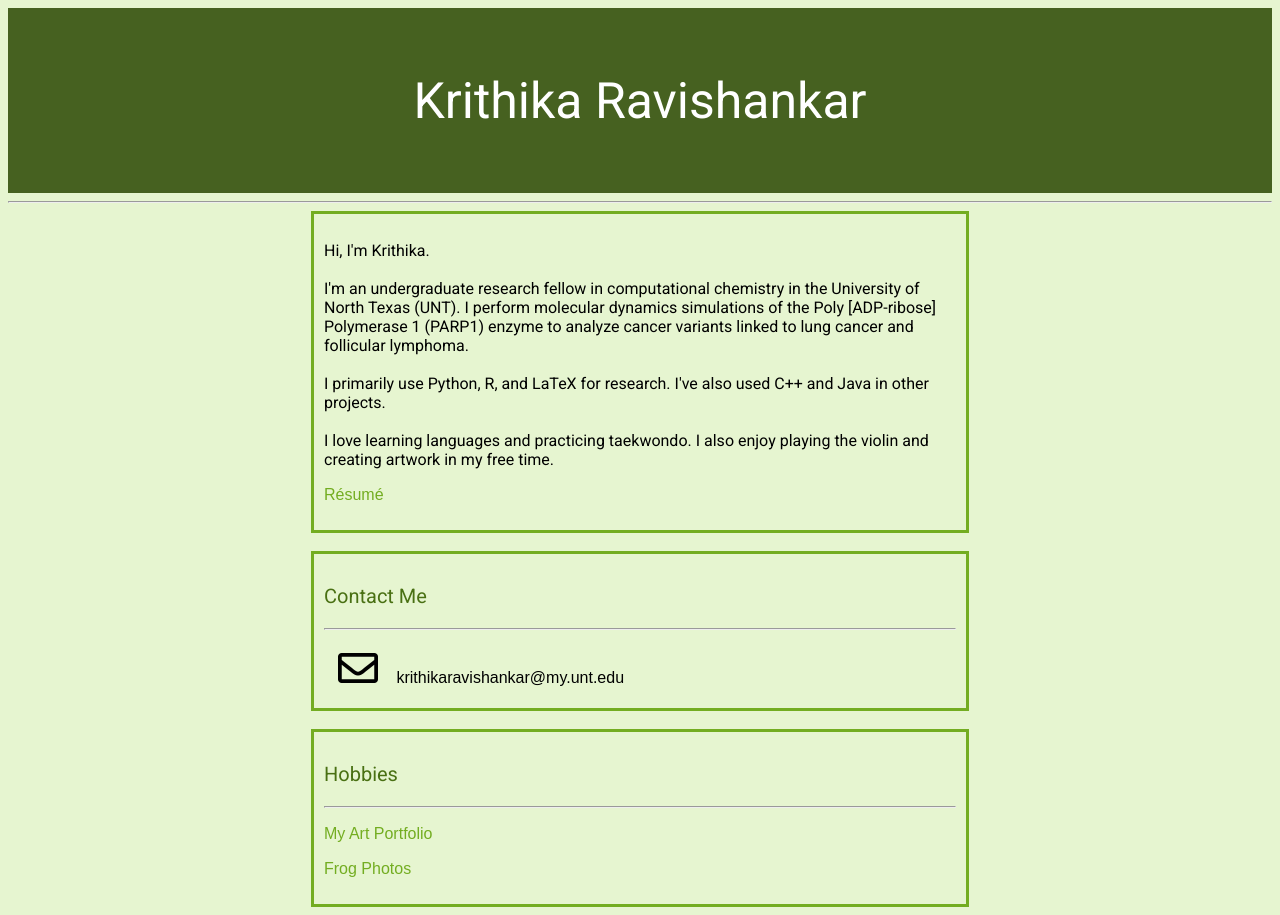
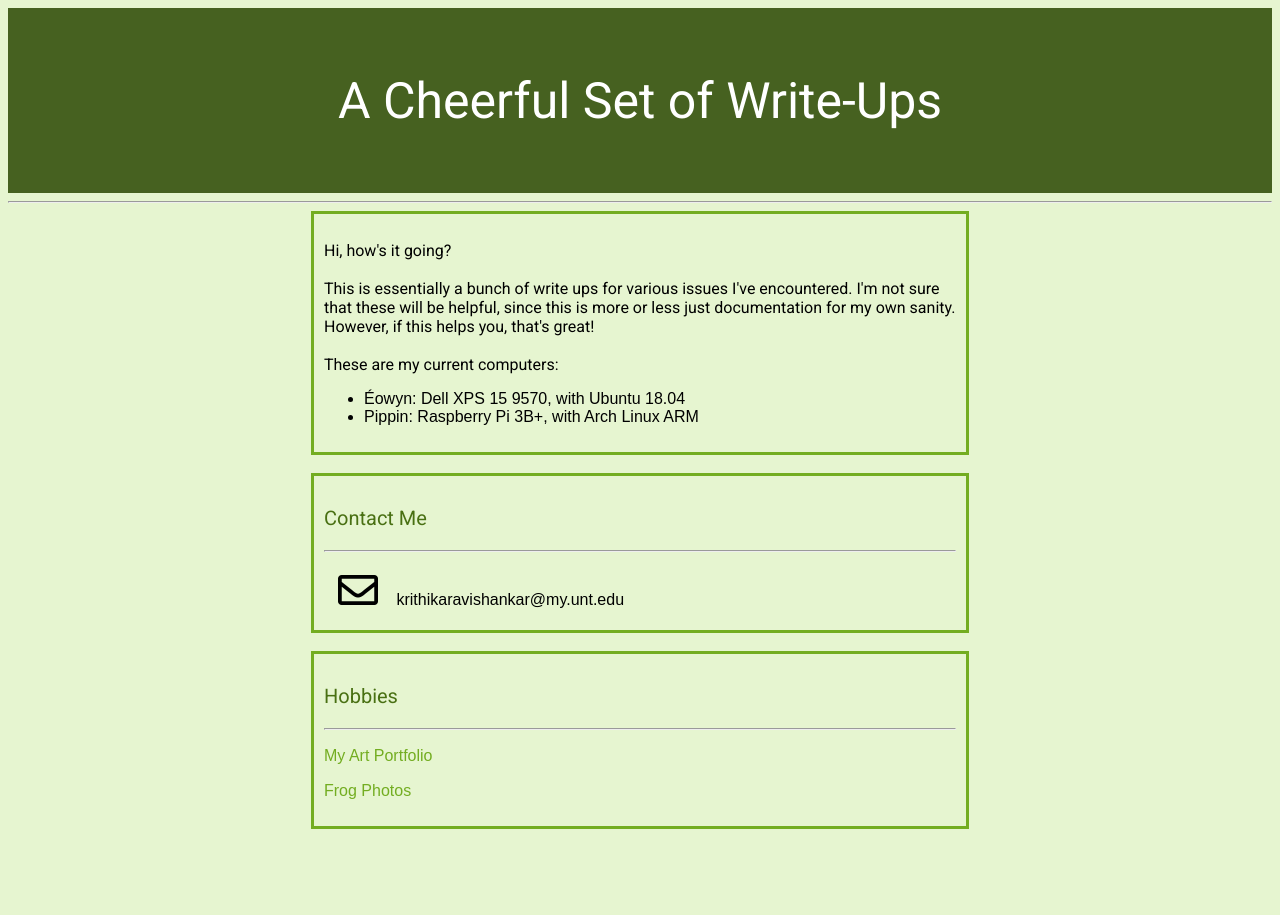
Before and after one commit to krithravi/webHelp, a plain HTML site: page index.html in a window 1280 px wide. After the commit the page ends 837 px from the top, so only its background shows below. Drawn offline with Linux system fonts and the light colour scheme.

Commit message:
actual info

```diff
--- a/index.html
+++ b/index.html
@@ -6,22 +6,26 @@
 		<link href='http://fonts.googleapis.com/css?family=Roboto' rel='stylesheet' type='text/css'>
 		<link rel="stylesheet" href="https://use.fontawesome.com/releases/v5.7.0/css/all.css" integrity="sha384-lZN37f5QGtY3VHgisS14W3ExzMWZxybE1SJSEsQp9S+oqd12jhcu+A56Ebc1zFSJ" crossorigin="anonymous">
 	</head>
+	<title>WriteUps </title>
 	<body>
-		<header> <h1>  Krithika Ravishankar </h1>
+		<header> <h1>  A Cheerful Set of Write-Ups </h1>
 			</header>
 		<hr>
 		<div class="box">
 			<h2> </h2>
 			<p>
-			Hi, I'm Krithika.
+			Hi, how's it going?
 			<br> <br>
-			I'm an undergraduate research fellow in computational chemistry in the University of North Texas (UNT). I perform molecular dynamics simulations of the Poly [ADP-ribose] Polymerase 1 (PARP1) enzyme to analyze cancer variants linked to lung cancer and follicular lymphoma.
-			<br><br>
-			I primarily use Python, R, and LaTeX for research. I've also used C++ and Java in other projects.
-			<br><br>
-			I love learning languages and practicing taekwondo. I also enjoy playing the violin and creating artwork in my free time.
-
-			<p> <a href="./Resume.pdf" target="_blank"> R&eacute;sum&eacute;</a> </p>
+			This is essentially a bunch of write ups for various issues I've
+			encountered. I'm not sure that these will be helpful, since this is
+			more or less just documentation for my own sanity. However, if this
+			helps you, that's great!
+			<br> <br>
+			These are my current computers:
+			<ul>
+				<li>&Eacute;owyn: Dell XPS 15 9570, with Ubuntu 18.04 </li>
+				<li>Pippin: Raspberry Pi 3B+, with Arch Linux ARM </li>
+			</ul>
 			</p>
 		</div> <br>
 		<div class="box">
```
